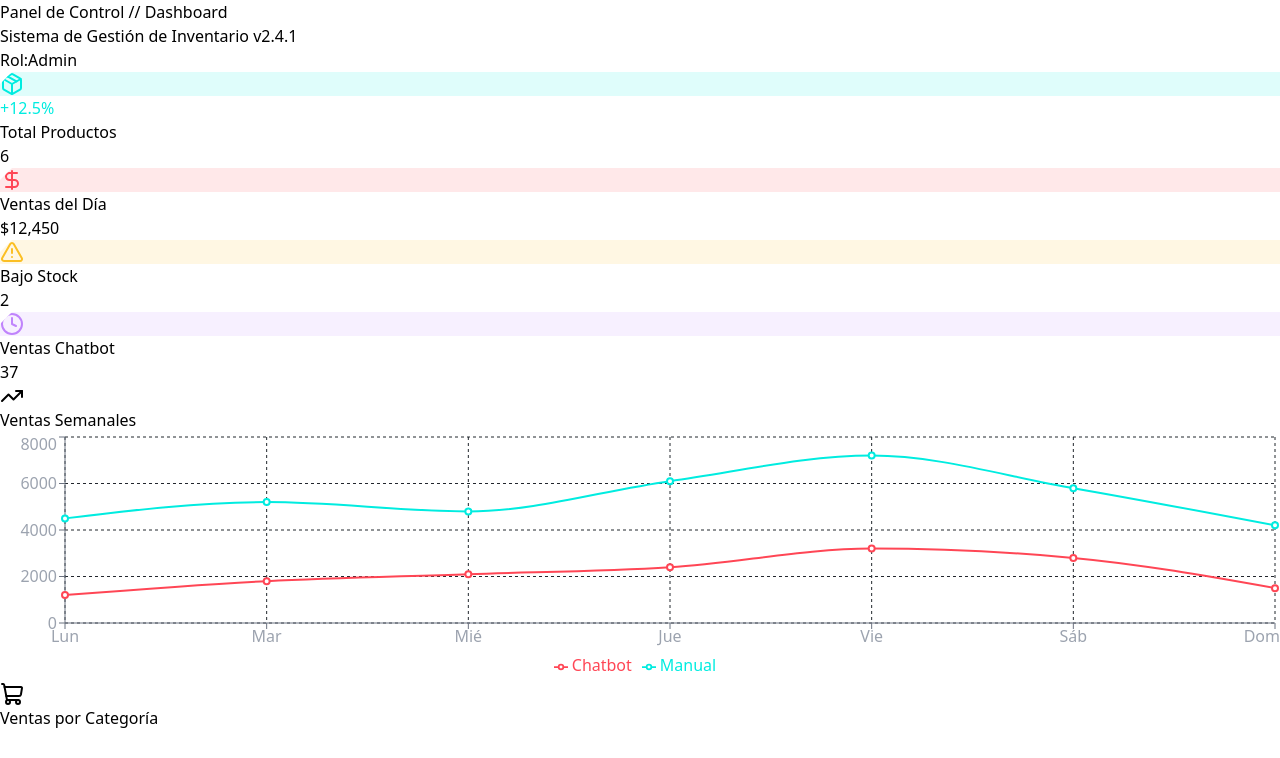
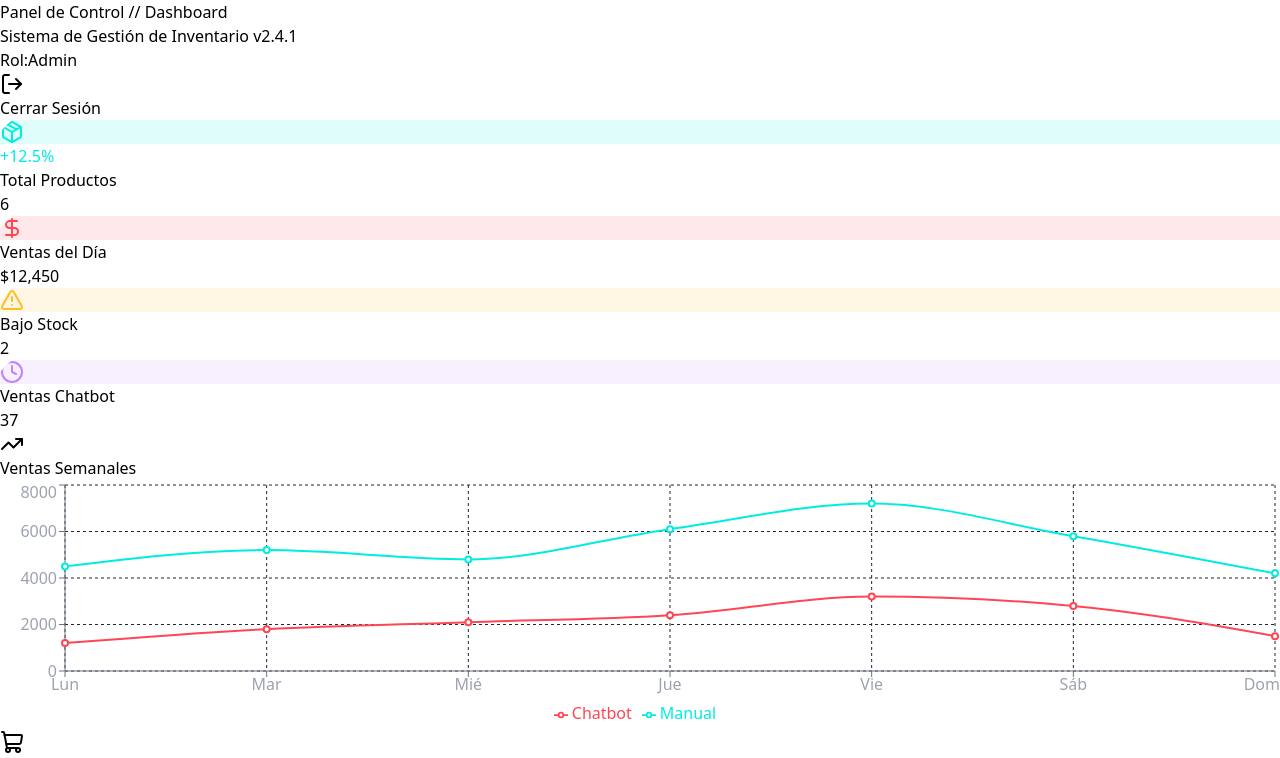
Before and after one commit to corredor29/smartinventory-frontend, a React (Vite) app: page /dashboard in a window 1280 px wide. Shown: the top 758 px of the page. Built offline with nearby package versions, Linux system fonts and the light colour scheme; sample sign-in values are in the browser's storage.

Commit message:
fix: agregar botón de cerrar sesión en DashboardPage

```diff
--- a/src/pages/dashboard/DashboardPage.tsx
+++ b/src/pages/dashboard/DashboardPage.tsx
@@ -1030,6 +1030,20 @@ export const DashboardPage = () => {
 
             )}
 
+            <button
+
+              onClick={handleLogout}
+
+              className="flex items-center gap-2 px-3 py-2 text-zinc-400 hover:text-red-500 hover:bg-red-500/10 text-[10px] font-mono uppercase tracking-wider transition-all rounded"
+
+            >
+
+              <LogOut className="w-4 h-4" />
+
+              Cerrar Sesión
+
+            </button>
+
           </div>
 
         </div>
```
